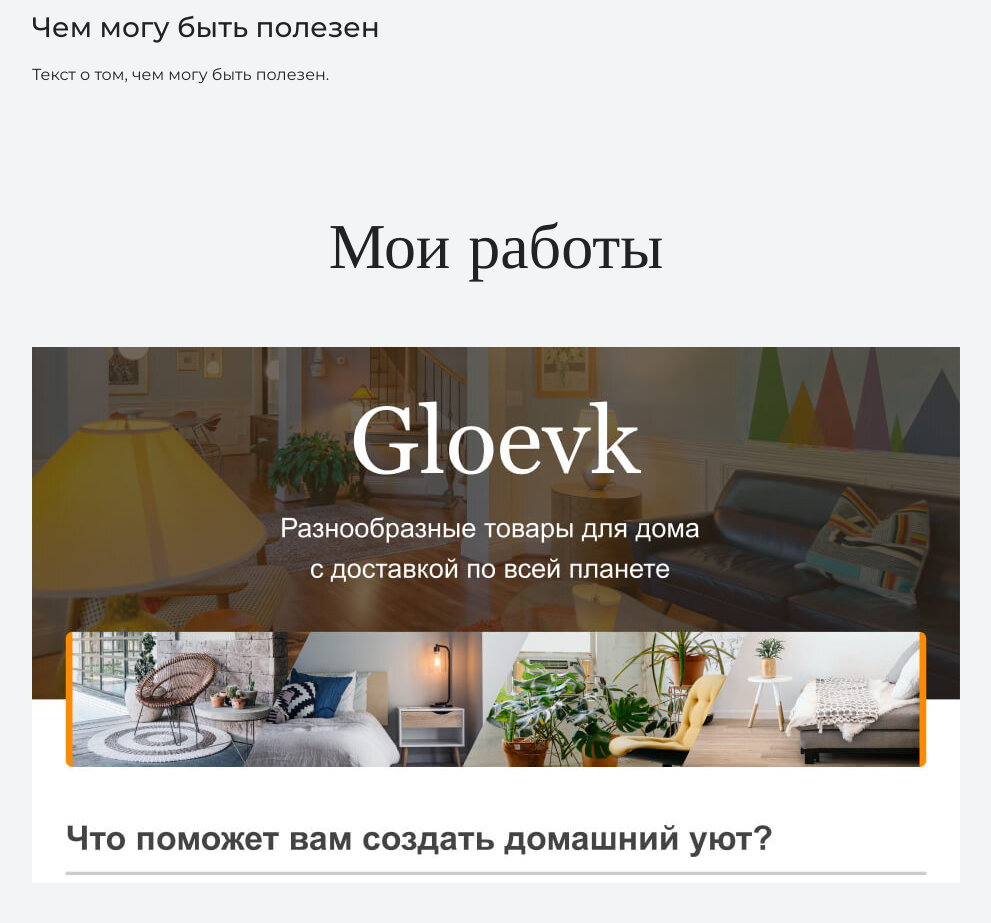
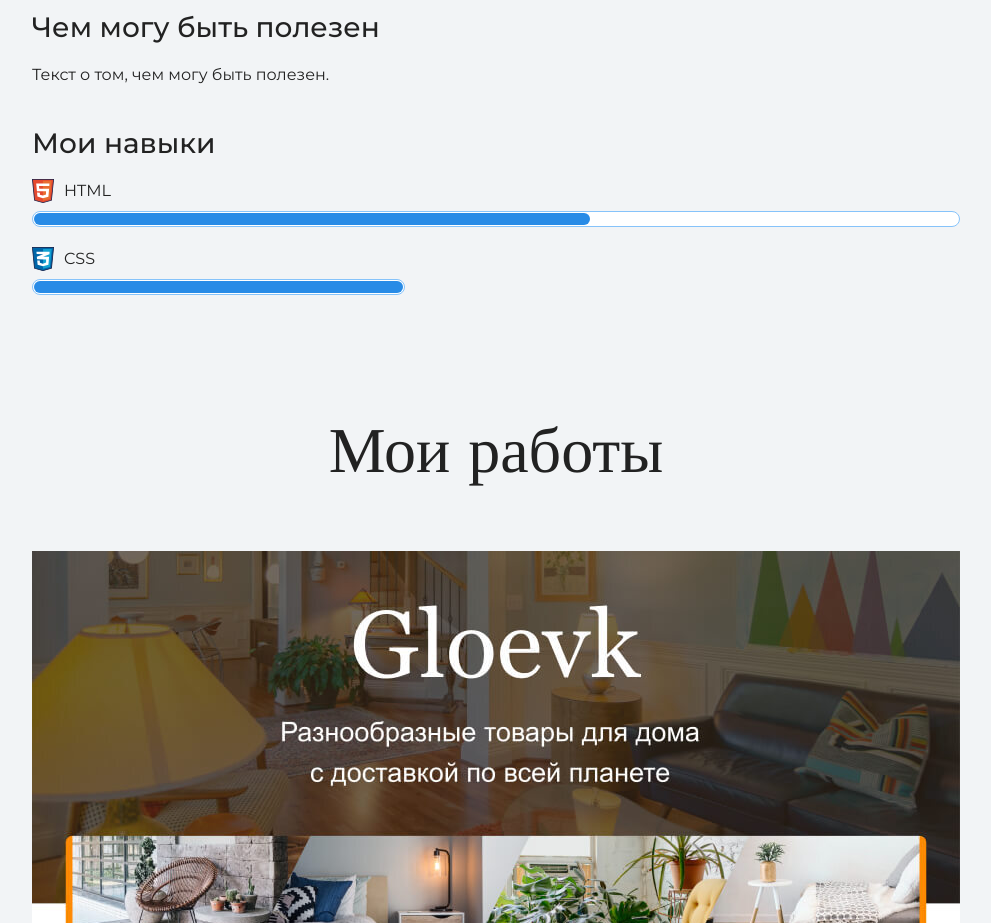
Before and after one commit to Demetry42/my-site, a plain HTML site: page index.html in a window 1280 px wide. Shown: the part 1860-2783 px from the top of the page, without its empty margins (144-1135 px from the left). Drawn offline with nearby package versions, Linux system fonts and the light colour scheme.

Commit message:
Подключение на страницу блока с навыками

```diff
--- a/index.html
+++ b/index.html
@@ -30,11 +30,20 @@
 	<figure class="user-image">
   	<img src="files/user.jpg" width="928" height="536" alt="Фотография Неопознанного Енота">
 	</figure>
-      <h3>Пара слов о себе</h3>
-      <p>Текст с парой слов о себе.</p>
-      <h3>Чем могу быть полезен</h3>
-      <p>Текст о том, чем могу быть полезен.</p>
-	 </div>
+	<h3>Пара слов о себе</h3>
+	<p>Текст с парой слов о себе.</p>
+	<h3>Чем могу быть полезен</h3>
+	<p>Текст о том, чем могу быть полезен.</p>
+	<div class="skills">
+		<h3>Мои навыки</h3>
+		<dl class="skills-list">
+			<dt class="skill-html">HTML</dt>
+			<dd class="level"><div style="width: 60%;">60%</div></dd>
+			<dt class="skill-css">CSS</dt>
+			<dd class="level" style="width: 40%;"><div>40%</div></dd>
+		</dl>
+	</div>
+	</div>
     </section>
 
     <section class="portfolio">
```
